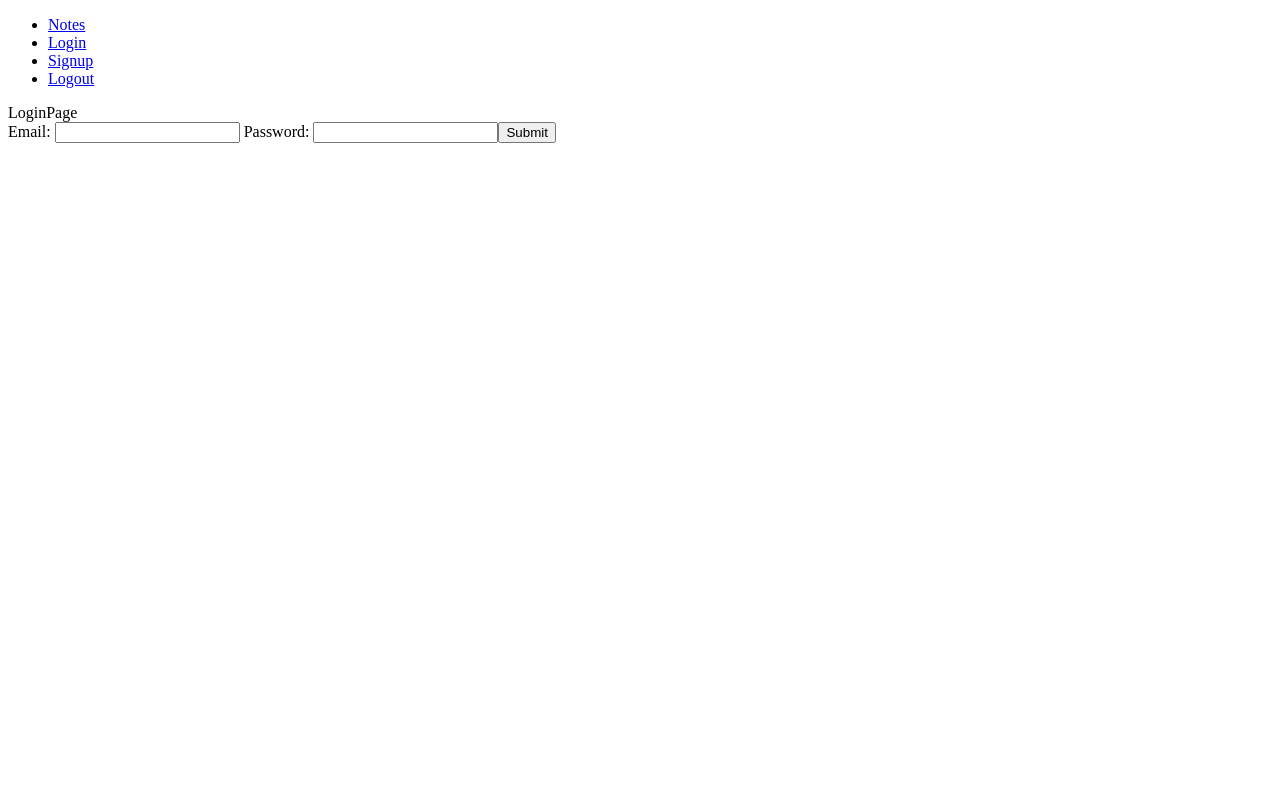
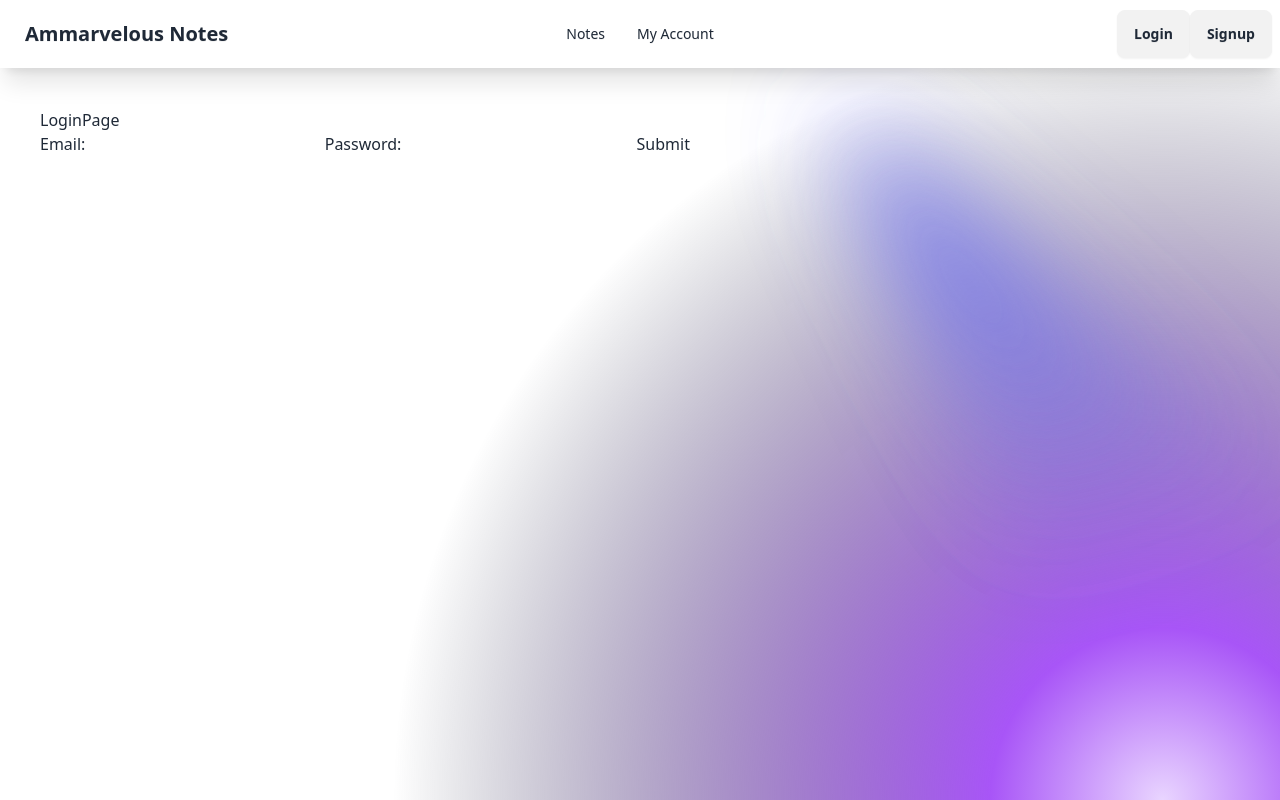
Before and after one commit to ultraammar/ammarvelous-notes, a React (Create React App) app in the folder frontend/: page /login in a window 1280 px wide. Built offline with nearby package versions, Linux system fonts and the light colour scheme.

Commit message:
applied tailwind css

```diff
--- a/frontend/package.json
+++ b/frontend/package.json
@@ -3,6 +3,7 @@
   "version": "0.1.0",
   "private": true,
   "dependencies": {
+    "@tailwindcss/typography": "^0.5.13",
     "@testing-library/jest-dom": "^5.17.0",
     "@testing-library/react": "^13.4.0",
     "@testing-library/user-event": "^13.5.0",
@@ -37,5 +38,9 @@
       "last 1 firefox version",
       "last 1 safari version"
     ]
+  },
+  "devDependencies": {
+    "daisyui": "^4.11.1",
+    "tailwindcss": "^3.4.3"
   }
 }
--- a/frontend/src/App.js
+++ b/frontend/src/App.js
@@ -6,29 +6,18 @@ import LoginPage from 'pages/LoginPage';
 import RequireAuth from 'components/RequireAuth';
 import SignupPage from 'pages/SignupPage';
 import LogoutPage from 'pages/LogoutPage';
+import { NavBar } from 'components/NavBar';
 
 function App() {
 
 
   return (
-    <div className="App">
+    <div className="App min-h-screen bg-cover bg-no-repeat bg-fixed" style={{ backgroundImage: `url('./media/glow-bottom.svg')`}}>
       <BrowserRouter>
-      <ul>
-        <li>
-          <Link to="/notes">Notes</Link>
-        </li>
-        <li>
-          <Link to="/login">Login</Link>
-        </li>
-        <li>
-          <Link to="/signup">Signup</Link>
-        </li>
-        <li>
-          <Link to="/logout">Logout</Link>
-        </li>
-      </ul>
+      <NavBar/>
+
+      <div className="p-10" >
         <Routes>
-
           <Route path="/" element={<Navigate to="/notes" replace />} />
           <Route path='/login' element={<LoginPage/>}/>
           <Route path='/signup' element={<SignupPage/>}/>
@@ -36,6 +25,7 @@ function App() {
           <Route path="/notes/" element={<RequireAuth><ListNotes/></RequireAuth>}/>
           <Route path='/notes/:id/edit' element={<EditNote/>}/>
         </Routes>
+      </div>
       </BrowserRouter>
 
 
--- a/frontend/src/components/CreateNotes.js
+++ b/frontend/src/components/CreateNotes.js
@@ -23,40 +23,48 @@ const CreateNotes = ({onNoteCreated}) => {
     }
     return (
         <div style={{ marginBottom: '50px' }}>
-            <h2>Create note</h2>
+            <div className="card  glass glass-effect-cards">
+
+              <div className="card-body flex justify-center">
+                <h2 className="card-title">Create note</h2>
+
                 <form onSubmit={handleOnSubmit}>
-                <table>
-                    <tbody>
-                        <tr>
-                            <td>Title:</td>
-                            <td>
+                    <label className="form-control w-full max-w-xs">
+                        <div className="label">
+                            <span className="label-text">Title</span>
+                            <span className="label-text-alt">give your note a name</span>
+                        </div>
                         <input
                             onChange={(e) => setTitle(e.target.value)}
                             value={title}
                             name="title"
                             type="text"
+                            className="input input-bordered w-full max-w-xs"
                         />
-                            </td>
-                        </tr>
-                        <tr>
-                            <td>Description:</td>
-                            <td>
+                    </label>
+                    <label className="form-control w-full max-w-xs">
+                        <div className="label">
+                            <span className="label-text">Description</span>
+                            <span className="label-text-alt">What's it about?</span>
+                        </div>
                         <textarea
                             onChange={(e) => setBody(e.target.value)}
                             name="body"
                             value={body}
+                            className="input input-bordered w-full max-w-xs"
                         />
-                            </td>
-                        </tr>
-                        <tr>
-                            <td></td>
-                            <td>
-                                <button type="submit">Create note</button>
-                            </td>
-                        </tr>
-                    </tbody>
-                </table>
+                    </label>
+                    <div className="card-actions mt-20">
+                        <button type='submit' className="btn w-full max-w-xs btn-primary">Make</button>
+                    </div>
+
                 </form>
+
+
+              </div>
+            </div>
+
+
         </div>
     );
 }
--- a/frontend/src/components/ListNotes.js
+++ b/frontend/src/components/ListNotes.js
@@ -29,19 +29,40 @@ const ListNotes = () => {
 
   return (
     <div>
-        <CreateNotes onNoteCreated={()=>setRefresh(!refresh)}/>
+        <div className="grid grid-cols-4 grid-rows-1 gap-6 p-20" >
+            <div className='col-span-1'>
+              <CreateNotes onNoteCreated={()=>setRefresh(!refresh)}/>
+            </div>
 
 
-        <h2>List of Notes</h2>
+            <div className="card glass glass-effect-cards col-span-3">
+              <div className="card-body">
+                <h2 className="card-title">List of Notes</h2>
 
-        {notes && notes.map(note => {
-        return <div key={note._id}>
-            <h3>{note.title}</h3>
-            <p>{note.body}</p>
-            <button onClick={() => deleteNote(note._id, setRefresh)}>Delete</button>
-            <Link to={`/notes/${note._id}/edit`}>Edit</Link>
+                {notes && notes.map(note => {
+                return (
+                  <div key={note._id} className="card w-full bg-neutral text-neutral-content opacity-80">
+                    <div className="card-body justify-between flex-row">
+                      <div className="content max-w-3xl items-start">
+                        <h2 className="card-title ">{note.title}</h2>
+                        <p className='mt-2'>{note.body}</p>
+                      </div>
+                      <div className="card-actions items-end mt-auto pt-4">
+                        <Link className="btn btn-primary w-full max-w-sm" to={`/notes/${note._id}/edit`}>Edit</Link>
+                        <button onClick={() => deleteNote(note._id, setRefresh)} className="btn btn-ghost w-full max-w-sm">Delete</button>
+                      </div>
+                    </div>
+                  </div>
+                )
+                })}
+
+              </div>
+            </div>
+
         </div>
-        })}
+
+
+
 
 
 
--- /dev/null
+++ b/frontend/src/components/NavBar.js
@@ -0,0 +1,43 @@
+import React from "react";
+import { Link } from "react-router-dom";
+import authStore from "stores/authStore";
+
+export const NavBar = () => {
+
+    const store = authStore();
+  return (
+    <>
+      <div className="navbar glass glass-effect-cards bg-base-100 shadow-xl">
+        <div className="navbar-start">
+            <div className="dropdown">
+            <div tabIndex={0} role="button" className="btn btn-ghost lg:hidden">
+                <svg xmlns="http://www.w3.org/2000/svg" className="h-5 w-5" fill="none" viewBox="0 0 24 24" stroke="currentColor"><path strokeLinecap="round" strokeLinejoin="round" strokeWidth="2" d="M4 6h16M4 12h8m-8 6h16" /></svg>
+            </div>
+            <ul tabIndex={0} className="menu menu-sm dropdown-content mt-3 z-[1] p-2 shadow bg-base-100 rounded-box w-52">
+                <li><Link to="/notes">Notes</Link></li>
+                <li><Link to="#">My Account</Link></li>
+            </ul>
+            </div>
+            <Link to="" className="btn btn-ghost text-xl">Ammarvelous Notes</Link>
+        </div>
+        <div className="navbar-center hidden lg:flex">
+            <ul className="menu menu-horizontal px-1">
+            <li><Link to="/notes">Notes</Link></li>
+            <li><Link to="#">My Account</Link></li>
+            </ul>
+        </div>
+        {store.loggedIn &&
+            <div className="navbar-end">
+                <Link to="/logout" className="btn">Logout</Link>
+            </div>
+        }
+        {!store.loggedIn &&
+            <div className="navbar-end">
+                <Link to="/login" className="btn">Login</Link>
+                <Link to="/signup" className="btn">Signup</Link>
+            </div>
+        }
+        </div>
+    </>
+  );
+};
--- /dev/null
+++ b/frontend/src/index.css
@@ -0,0 +1,8 @@
+@tailwind base;
+@tailwind components;
+@tailwind utilities;
+
+
+.glass-effect-cards{
+    --glass-reflex-opacity: 0.0;
+}
--- a/frontend/src/index.js
+++ b/frontend/src/index.js
@@ -3,6 +3,7 @@ import ReactDOM from 'react-dom/client';
 
 import App from './App';
 import axios from 'axios';
+import './index.css';
 
 axios.defaults.baseURL = 'https://ammarvelous-notes-backend.vercel.app';
 const root = ReactDOM.createRoot(document.getElementById('root'));
--- /dev/null
+++ b/frontend/tailwind.config.js
@@ -0,0 +1,26 @@
+/** @type {import('tailwindcss').Config} */
+module.exports = {
+  content: [
+    "./src/**/*.{js,jsx,ts,tsx}",
+  ],
+  theme: {
+    extend: {},
+  },
+  plugins: [
+    require("@tailwindcss/typography"),
+    require('daisyui'),
+  ],
+
+  // daisyUI config (optional - here are the default values)
+  daisyui: {
+    themes: ['light', 'dark', 'pastel', 'autumn', 'night'], // false: only light + dark | true: all themes | array: specific themes like this ["light", "dark", "cupcake"]
+    darkTheme: "night", // name of one of the included themes for dark mode
+    base: true, // applies background color and foreground color for root element by default
+    styled: true, // include daisyUI colors and design decisions for all components
+    utils: true, // adds responsive and modifier utility classes
+    prefix: "", // prefix for daisyUI classnames (components, modifiers and responsive class names. Not colors)
+    logs: true, // Shows info about daisyUI version and used config in the console when building your CSS
+    themeRoot: ":root", // The element that receives theme color CSS variables
+  },
+
+}
```
Also changed, not shown: frontend/src/pages/NotesPage.js (added, +10 -0 lines), frontend/public/media/glow-bottom.svg (added), 1 other file (tests, documents, lock files or other folders). Lines whose indentation alone changed are shown as unchanged.
